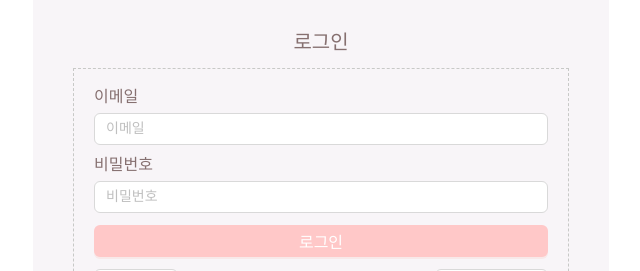
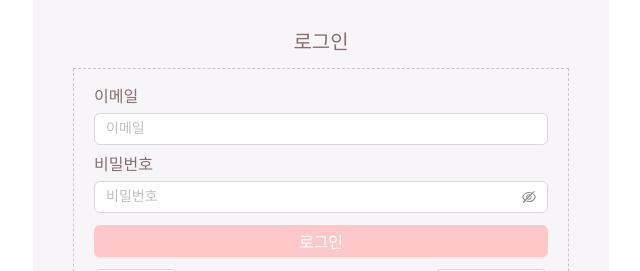
Before and after one commit to 5o-hyun/somelog-client, a Next.js app: page /login in a window 1280 px wide. Shown: the top 271 px of the page, without its empty margins (319-959 px from the left). Built offline with nearby package versions, Linux system fonts and the light colour scheme; a web font is replaced by a local one.

Commit message:
Fix: 비밀번호 안보이게

```diff
--- a/container/login/LoginContainer.tsx
+++ b/container/login/LoginContainer.tsx
@@ -1,4 +1,6 @@
 import { login } from '@lib/api/user';
+
+import { EyeInvisibleOutlined, EyeTwoTone } from '@ant-design/icons';
 
 import { Button, Input, message } from 'antd';
 import Link from 'next/link';
@@ -51,10 +53,13 @@
         </div>
         <div className="contents">
           <p className="contentsTitle">비밀번호</p>
-          <Input
+          <Input.Password
             value={userInfo?.pw}
             onChange={(e) => onChangeInput('pw', e.target.value)}
             placeholder="비밀번호"
+            iconRender={(visible) =>
+              visible ? <EyeTwoTone /> : <EyeInvisibleOutlined />
+            }
           />
         </div>
         <div className="contents">
```
